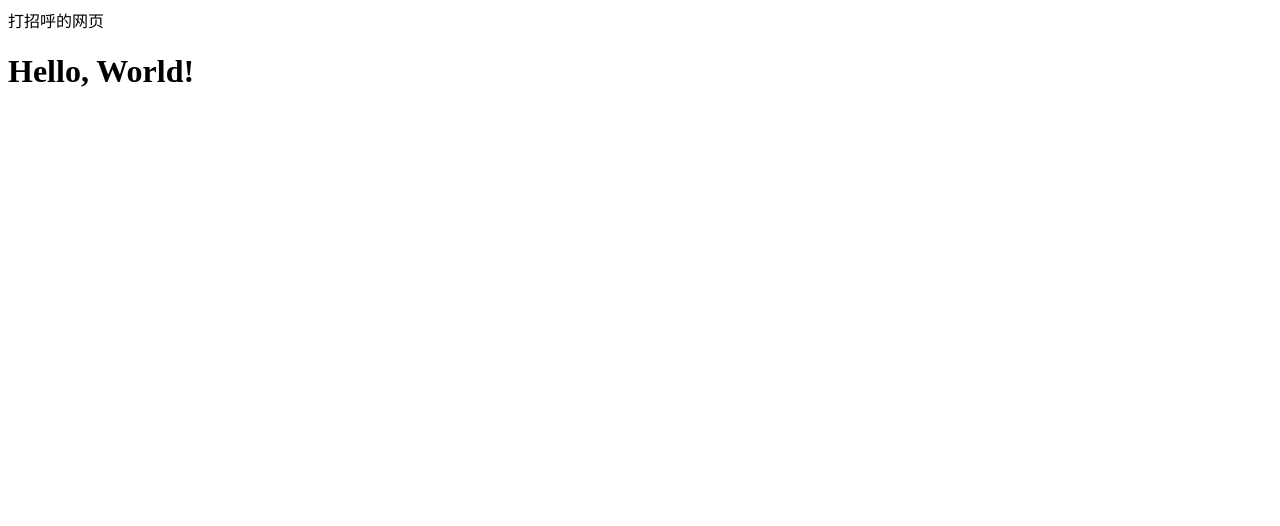
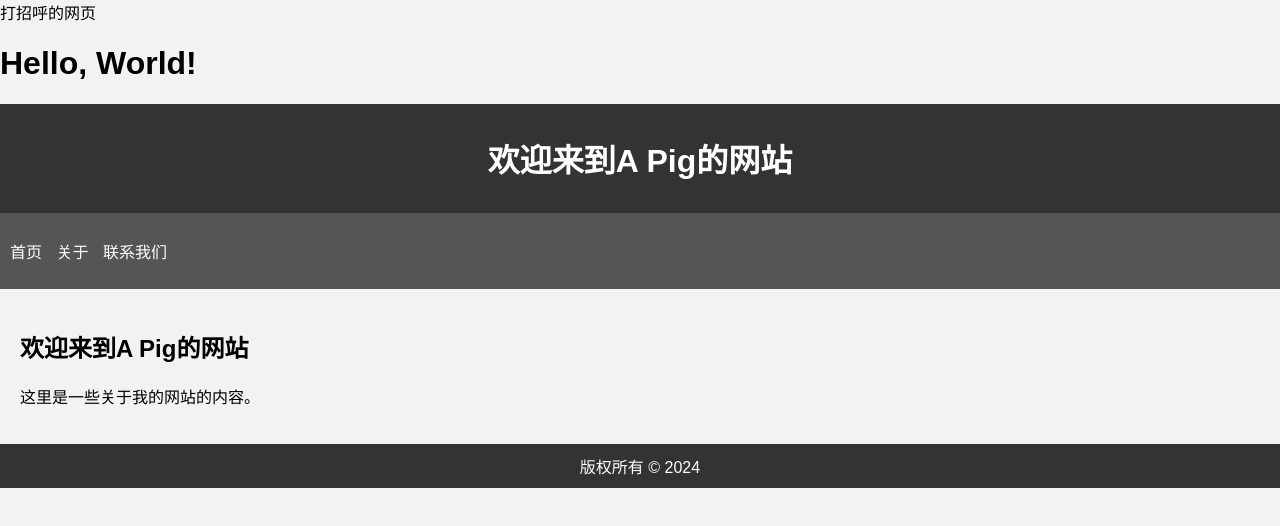
Before and after one commit to Apig618/0717, a plain HTML site: page index.html in a window 1280 px wide. Drawn offline with Linux system fonts and the light colour scheme.

Commit message:
Update index.html

```diff
--- a/index.html
+++ b/index.html
@@ -20,3 +20,63 @@ alert('欢迎来到A Pig的主页！')
 ‹body>
 <h1>Hello, World!</h1>
 </body> </html>
+
+  <!DOCTYPE html>
+<html>
+<head>
+<title>A pig</title>
+<style>
+body {
+font-family: Arial, sans-serif;
+margin: 0;
+padding: 0;
+background-color: #f2f2f2;
+}
+header {
+background-color: #333;
+color: #fff;
+padding: 10px;
+text-align: center;
+}
+nav {
+background-color: #555;
+color: #fff;
+padding: 10px;
+}
+nav ul {
+list-style-type: none;
+padding: 0;
+}
+nav ul li {
+display: inline;
+margin-right: 10px;
+}
+section {
+padding: 20px;
+}
+footer {
+background-color: #333;
+color: #fff;
+padding: 10px;
+text-align: center;
+}
+</style>
+</head>
+<body>
+<header>
+<h1>欢迎来到A Pig的网站</h1>
+</header>
+<nav>
+<ul>
+<li>首页</li>
+<li>关于</li>
+<li>联系我们</li>
+</ul>
+</nav>
+<section>
+<h2>欢迎来到A Pig的网站</h2>
+<p>这里是一些关于我的网站的内容。</p >
+</section>
+<footer>版权所有 © 2024</footer>
+</body>
+</html>
```
